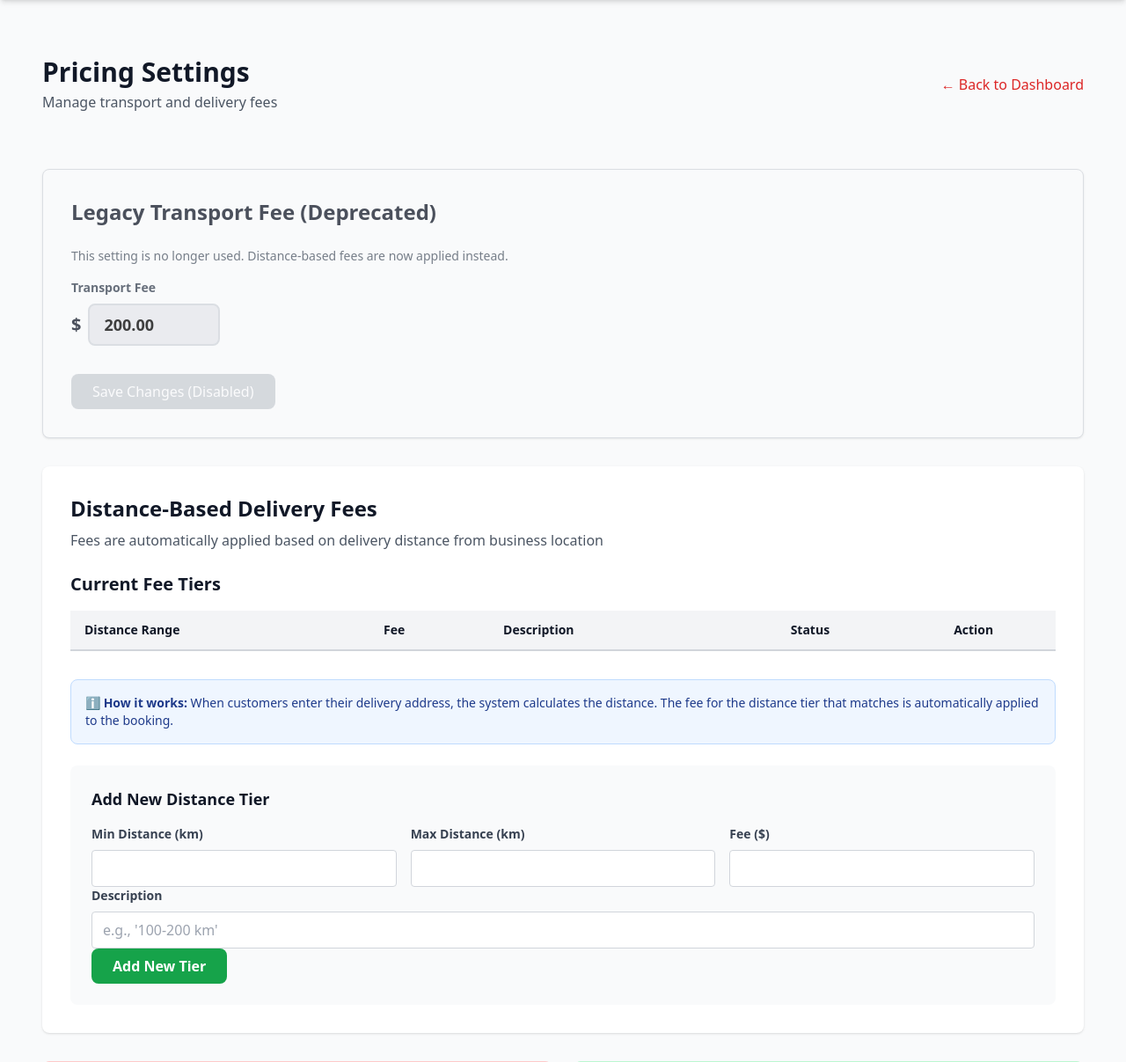
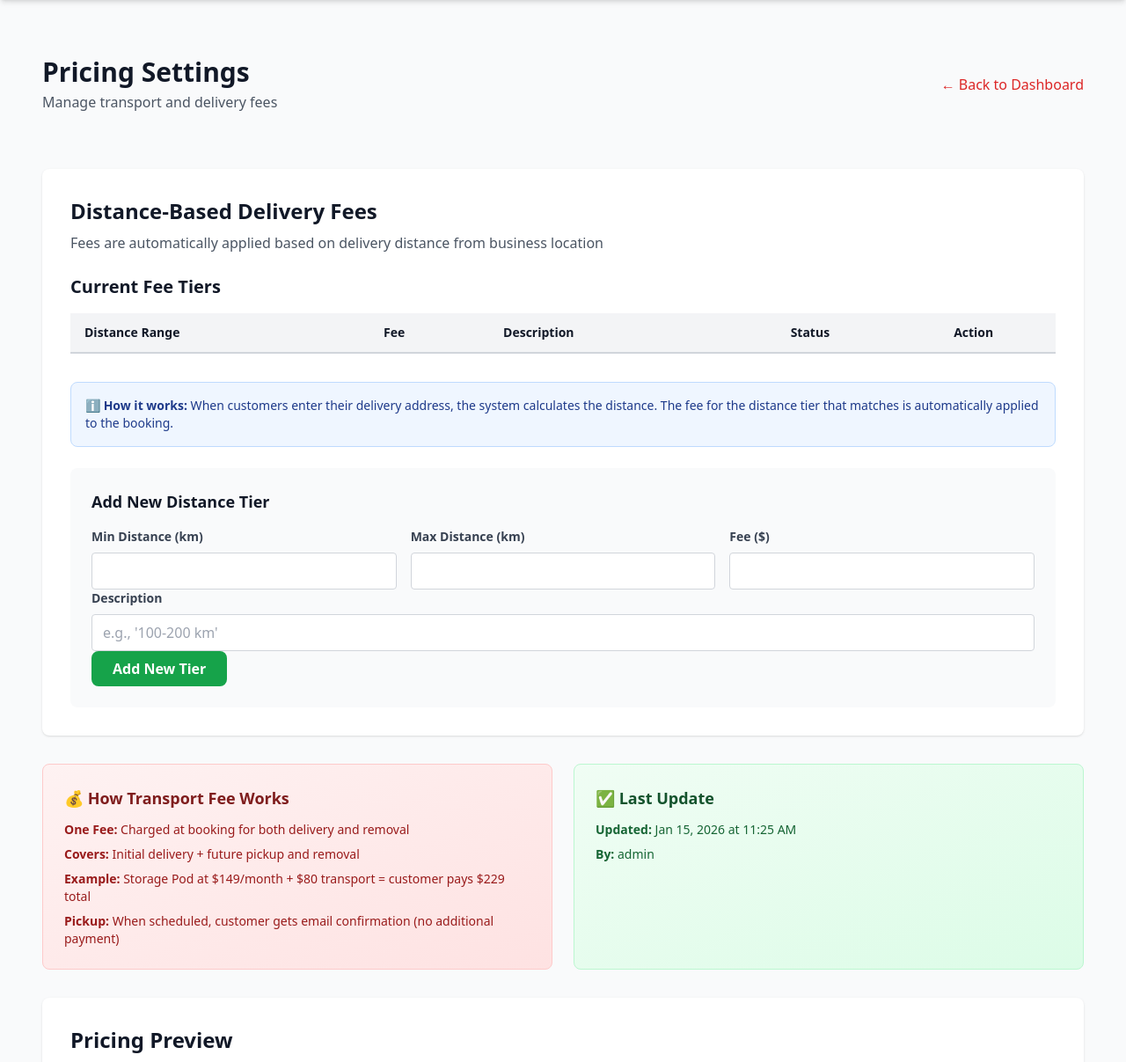
Before and after one commit to patrickodeh1/Bingo-Rentals, a Django app: page /dashboard/pricing/ in a window 1280 px wide. Shown: the part 64-1271 px from the top of the page at 88% size. Run offline with Django 5.2, Linux system fonts and the light colour scheme; a user stored in the database is signed in; data comes from the database, SQL or seed files in the repository; data that the repository does not hold is empty; parts of the project's set-up code (start-up, migrations or seed data) failed here and were passed over; some libraries are stand-ins or nearby versions.

Commit message:
Remove deprecated legacy transport fee section from pricing settings

```diff
--- a/templates/dashboard/pricing_settings.html
+++ b/templates/dashboard/pricing_settings.html
@@ -18,34 +18,6 @@
         <div class="lg:col-span-2">
             <form method="post" class="space-y-8">
                 {% csrf_token %}
-
-                <!-- Legacy Transport Fee Section (kept for reference) -->
-                <div class="bg-gray-50 rounded-lg shadow p-8 border border-gray-300 opacity-75">
-                    <h2 class="text-2xl font-bold text-gray-900 mb-6">Legacy Transport Fee (Deprecated)</h2>
-                    <p class="text-sm text-gray-600 mb-4">This setting is no longer used. Distance-based fees are now applied instead.</p>
-                    <div class="mb-8">
-                        <label for="transport_fee" class="block text-sm font-semibold text-gray-700 mb-2">
-                            Transport Fee
-                        </label>
-                        <div class="flex items-center gap-2">
-                            <span class="text-xl font-semibold text-gray-900">$</span>
-                            <input
-                                type="number"
-                                id="transport_fee"
-                                name="transport_fee"
-                                value="{{ pricing.transport_fee|floatformat:2 }}"
-                                step="0.01"
-                                min="0"
-                                class="form-control rounded-lg border-2 border-gray-300 px-4 py-2 text-lg font-semibold focus:border-red-500 focus:ring-2 focus:ring-red-100 disabled:bg-gray-200 disabled:cursor-not-allowed"
-                                style="width: 150px;"
-                                disabled
-                            >
-                        </div>
-                    </div>
-                    <button type="submit" name="action" value="update_transport_fee" class="bg-gray-400 text-white px-6 py-2 rounded-lg cursor-not-allowed disabled:opacity-50" disabled>
-                        Save Changes (Disabled)
-                    </button>
-                </div>
 
                 <!-- Distance-Based Fees Section -->
                 <div class="bg-white rounded-lg shadow p-8">
```
